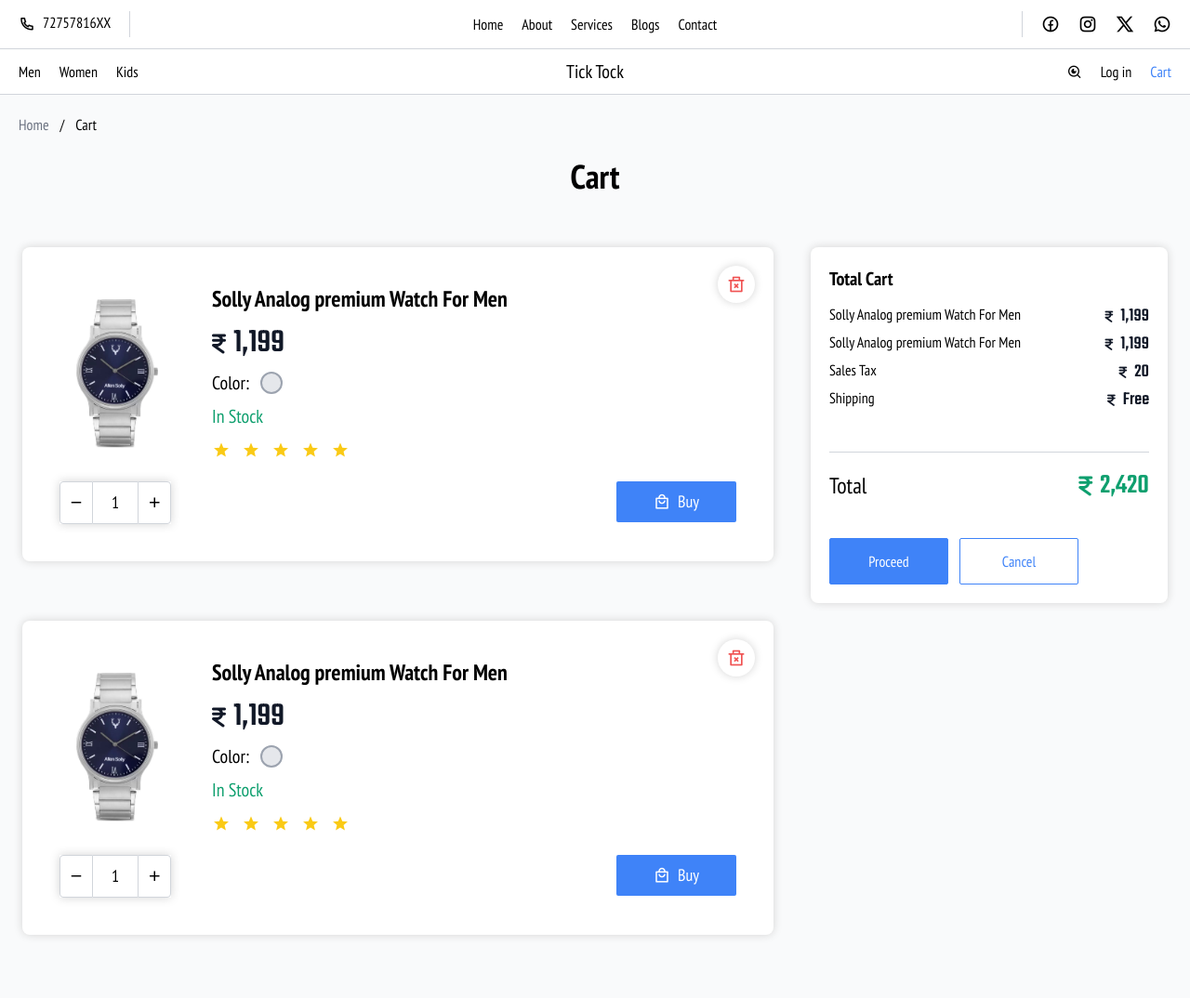
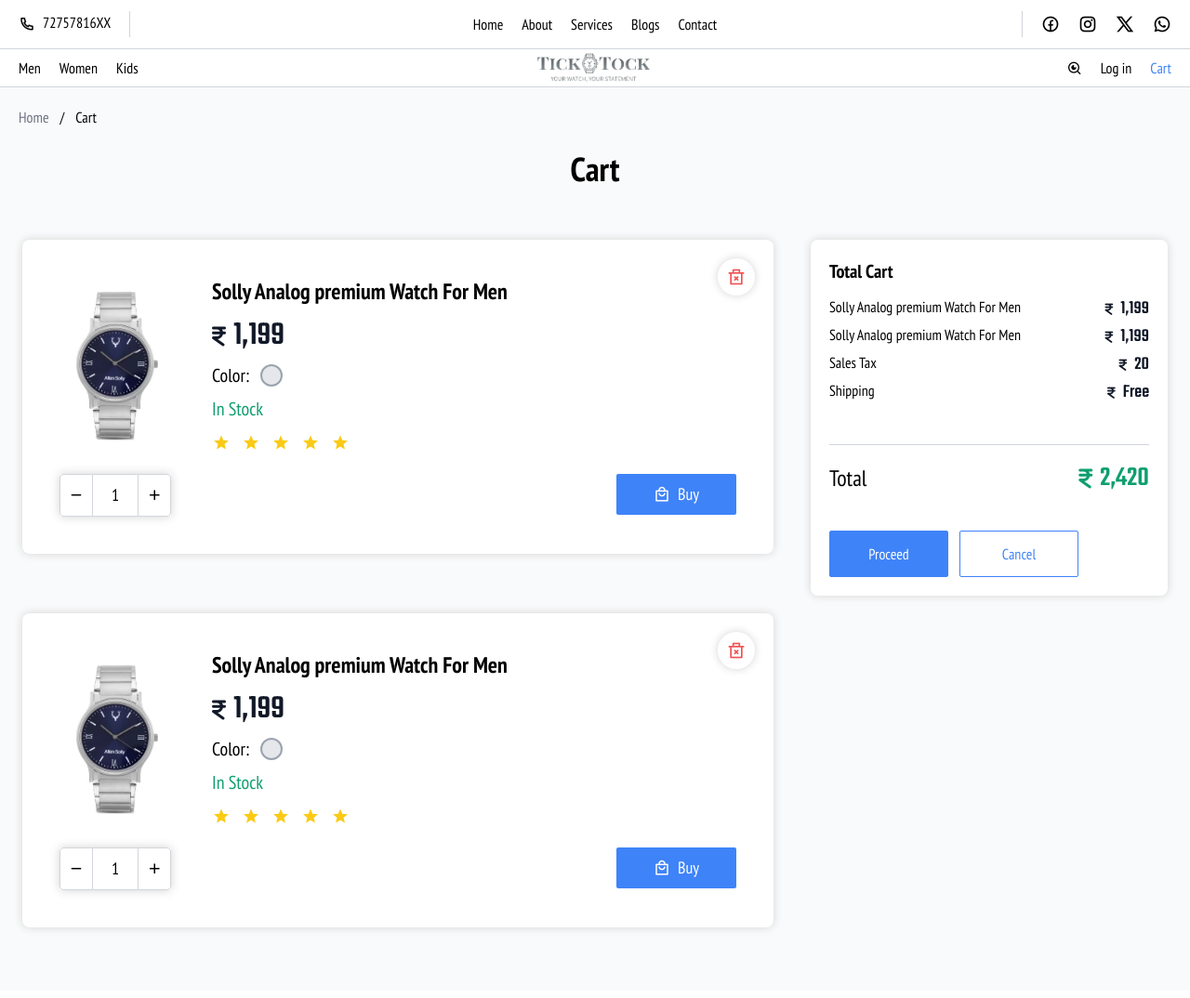
Before and after one commit to iamark07/PHP-Watcg-E-Commerce-Website, a PHP site: page /cart.html in a window 1280 px wide. Shown: the whole page at 93% size. After the commit the page ends 1002 px from the top, so only its background shows below. Run offline with PHP 8.4, Linux system fonts and the light colour scheme; some libraries are stand-ins or nearby versions.

Commit message:
update logo

```diff
--- a/cart.html
+++ b/cart.html
@@ -51,7 +51,7 @@
                             class="ri-whatsapp-line text-xl transition-all duration-300 hover:text-green-600"></i></a>
                 </div>
             </div>
-            <div class="main_header flex justify-between items-center px-5 py-3 lg:px-5 lg:py-5 md:relative">
+            <div class="main_header flex justify-between items-center ps-3 pe-5 md:px-5 py-2 md:py-7 lg:px-5 lg:py-5 md:relative">
                 <nav class="hidden md:block">
                     <ul class="animate_text_color flex gap-5">
                         <li class="text-black"><a href="#">Men</a></li>
@@ -60,7 +60,9 @@
                     </ul>
                 </nav>
                 <div class="logo md:absolute md:top-1/2 md:left-1/2 md:-translate-x-1/2 md:-translate-y-1/2">
-                    <h2 class="text-black text-xl md:text-2xl">Tick Tock</h2>
+                    <a href="index.html">
+                        <img src="assets/img/website-logo/Logo.png" class="w-36 md:w-52" alt="">
+                    </a>
                 </div>
                 <div class="user_section hidden md:block">
                     <ul class="animate_text_color flex gap-5">
@@ -79,7 +81,9 @@
                 <div class="menu_slider fixed md:hidden top-0 bg-white z-50 w-full h-screen">
                     <div class="menu_logo flex justify-between p-5">
                         <div class="logo">
-                            <h2 class="text-black text-3xl">Tick Tock</h2>
+                            <a href="index.html">
+                                <img src="assets/img/website-logo/Logo.png" class="w-36" alt="">
+                            </a>
                         </div>
                         <i class="close_menu ri-menu-unfold-2-line text-2xl" id="close_menu_btn"></i>
                     </div>
--- a/index.html
+++ b/index.html
@@ -51,7 +51,7 @@
                             class="ri-whatsapp-line text-xl transition-all duration-300 hover:text-green-600"></i></a>
                 </div>
             </div>
-            <div class="main_header flex justify-between items-center px-5 py-3 md:py-7 lg:px-5 lg:py-5 md:relative">
+            <div class="main_header flex justify-between items-center ps-3 pe-5 md:px-5 py-2 md:py-7 lg:px-5 lg:py-5 md:relative">
                 <nav class="hidden md:block">
                     <ul class="animate_text_color flex gap-5">
                         <li class="text-black"><a href="#">Men</a></li>
@@ -81,7 +81,9 @@
                 <div class="menu_slider fixed md:hidden top-0 bg-white z-50 w-full h-screen">
                     <div class="menu_logo flex justify-between p-5">
                         <div class="logo">
-                            <h2 class="text-black text-3xl">Tick Tock</h2>
+                            <a href="index.html">
+                                <img src="assets/img/website-logo/Logo.png" class="w-36" alt="">
+                            </a>
                         </div>
                         <i class="close_menu ri-menu-unfold-2-line text-2xl" id="close_menu_btn"></i>
                     </div>
--- a/register.html
+++ b/register.html
@@ -63,7 +63,9 @@
                         </div>
                     </form>
                     <div class="creat_account h-screen flex flex-col justify-center items-center">
-                        <h1 class="text-center text-4xl mt-5">Tick Tock</h1>
+                        <a href="index.html" class="mt-5">
+                            <img src="assets/img/website-logo/Logo.png" class="w-52" alt="">
+                        </a>
                         <h3 class="mt-16 text-2xl">Creat an account</h3>
                         <button class="bg-blue-500 text-white w-72 p-3 rounded-sm mt-10" onclick="show_reg_form()">Creat</button>
                         <span class="flex mt-20 text-lg">Already have an account?<a href="login.html" class="text-blue-500 font-bold ms-2 cursor-pointer">Log in</a></span>
--- a/tailwind_config/tailwind_output.css
+++ b/tailwind_config/tailwind_output.css
@@ -1464,6 +1464,10 @@
   padding-top: 1.25rem;
 }
 
+.ps-3 {
+  padding-inline-start: 0.75rem;
+}
+
 .text-center {
   text-align: center;
 }
```
Also changed, not shown: login.html (+6 -2 lines), product.html (+7 -3 lines).
